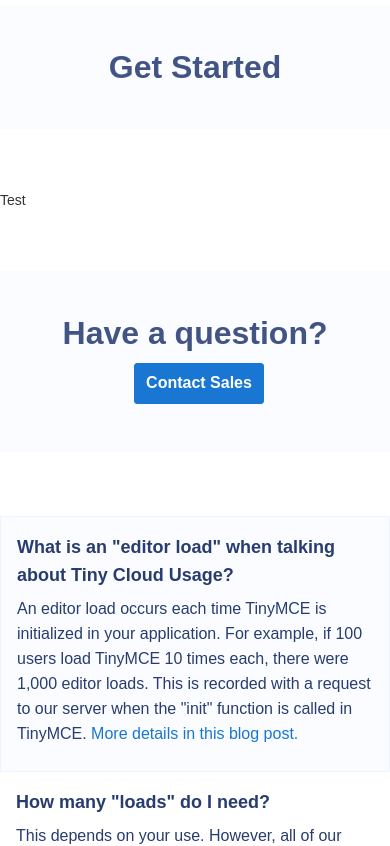
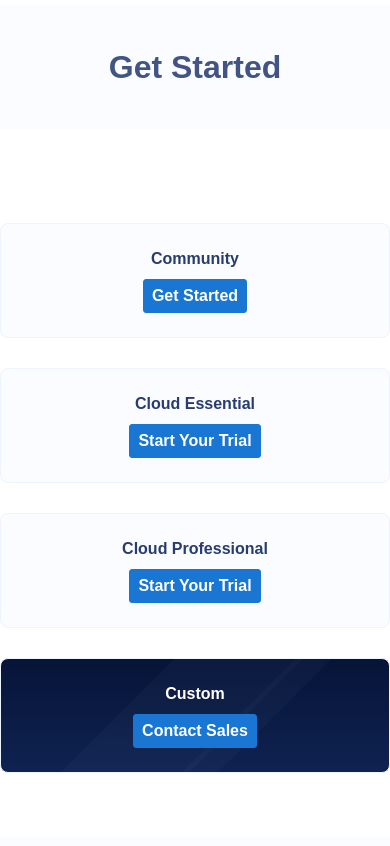
Before and after one commit to seong7/tiny-publishing, a React app: page /2 in a window 390 px wide. Shown: the part 2840-3686 px from the top of the page. Built offline with nearby package versions, Linux system fonts and the light colour scheme.

Commit message:
Add Content GetStarted - responsive

```diff
--- a/src/components/page2/Contents/Contents.js
+++ b/src/components/page2/Contents/Contents.js
@@ -17,6 +17,7 @@
     </div>
   );
 };
+
 Contents.Section = function ContentsSection({ children, className }) {
   return (
     <section
@@ -53,7 +54,26 @@
       <div className="page2__contents-blue">
         <Contents.Title title="Get Started" />
       </div>
-      <Contents.Section>Test</Contents.Section>
+      <Contents.Section>
+        <div className="getStarted-wrapper">
+          <div className="getStarted-card page2__bg-blue">
+            <h6>Community</h6>
+            <Button className="page2__button">Get Started</Button>
+          </div>
+          <div className="getStarted-card page2__bg-blue">
+            <h6>Cloud Essential</h6>
+            <Button className="page2__button">Start Your Trial</Button>
+          </div>
+          <div className="getStarted-card page2__bg-blue">
+            <h6>Cloud Professional</h6>
+            <Button className="page2__button">Start Your Trial</Button>
+          </div>
+          <div className="getStarted-card page2__bg-blue getStarted-img-card">
+            <h6>Custom</h6>
+            <Button className="page2__button">Contact Sales</Button>
+          </div>
+        </div>
+      </Contents.Section>
     </div>
   );
 };
--- a/src/components/page2/Page2.css
+++ b/src/components/page2/Page2.css
@@ -591,6 +591,7 @@
 }
 .page2__contents-section {
   padding: 4rem 2rem;
+  padding-top: 2rem;
 }
 .page2__contents-blue {
   background: #fafcff;
@@ -1006,6 +1007,58 @@
   list-style-type: none;
 }
 
+/*************************/
+/* Contents - GetStarted */
+/*************************/
+.getStarted-wrapper {
+  display: flex;
+  flex-direction: row;
+  justify-content: space-between;
+}
+.getStarted-card {
+  display: flex;
+  flex-direction: column;
+  justify-content: center;
+  align-items: center;
+  width: 24%;
+  background-color: white;
+  border-radius: 0.5rem;
+  padding: 2rem 1.5rem;
+  background-color: #fafcff;
+  min-width: 12.66rem;
+}
+.getStarted-card h6 {
+  color: #415484;
+  font-style: normal;
+  font-stretch: normal;
+  -webkit-letter-spacing: normal;
+  -moz-letter-spacing: normal;
+  -ms-letter-spacing: normal;
+  letter-spacing: normal;
+  font-size: 1.75rem;
+  font-weight: 900;
+  line-height: 1.43;
+  font-size: 1.25rem;
+  margin: 0 auto 0.5rem;
+  color: #283c6f;
+}
+.getStarted-card button {
+  margin: 0;
+  padding: 0.3rem 0.5rem;
+}
+.getStarted-img-card {
+  box-sizing: border-box;
+  overflow: hidden;
+  background: #061437;
+  background-position: 0;
+  background-size: cover;
+  background-image: url(/public/image/price-aside-bg.png),
+    linear-gradient(0deg, #0f2251 0%, #061437 100%);
+}
+.getStarted-img-card h6 {
+  color: white !important;
+}
+
 @media (max-width: 1020px) {
   .page2__pricing-wrapper {
     flex-direction: column;
@@ -1024,6 +1077,12 @@
     width: 100%;
     margin-top: 30px;
   }
+  .getStarted-card {
+    padding: 1.5rem 0;
+  }
+  .getStarted-card h6 {
+    font-size: 16px;
+  }
 }
 @media (max-width: 767px) {
   .page2__contents-titleWrapper {
@@ -1039,6 +1098,13 @@
   .company-plus p {
     width: 100%;
   }
+  .getStarted-wrapper {
+    flex-direction: column;
+  }
+  .getStarted-card {
+    width: 100%;
+    margin-top: 30px;
+  }
 }
 .check-svg {
   color: #3ed0a6;
```
